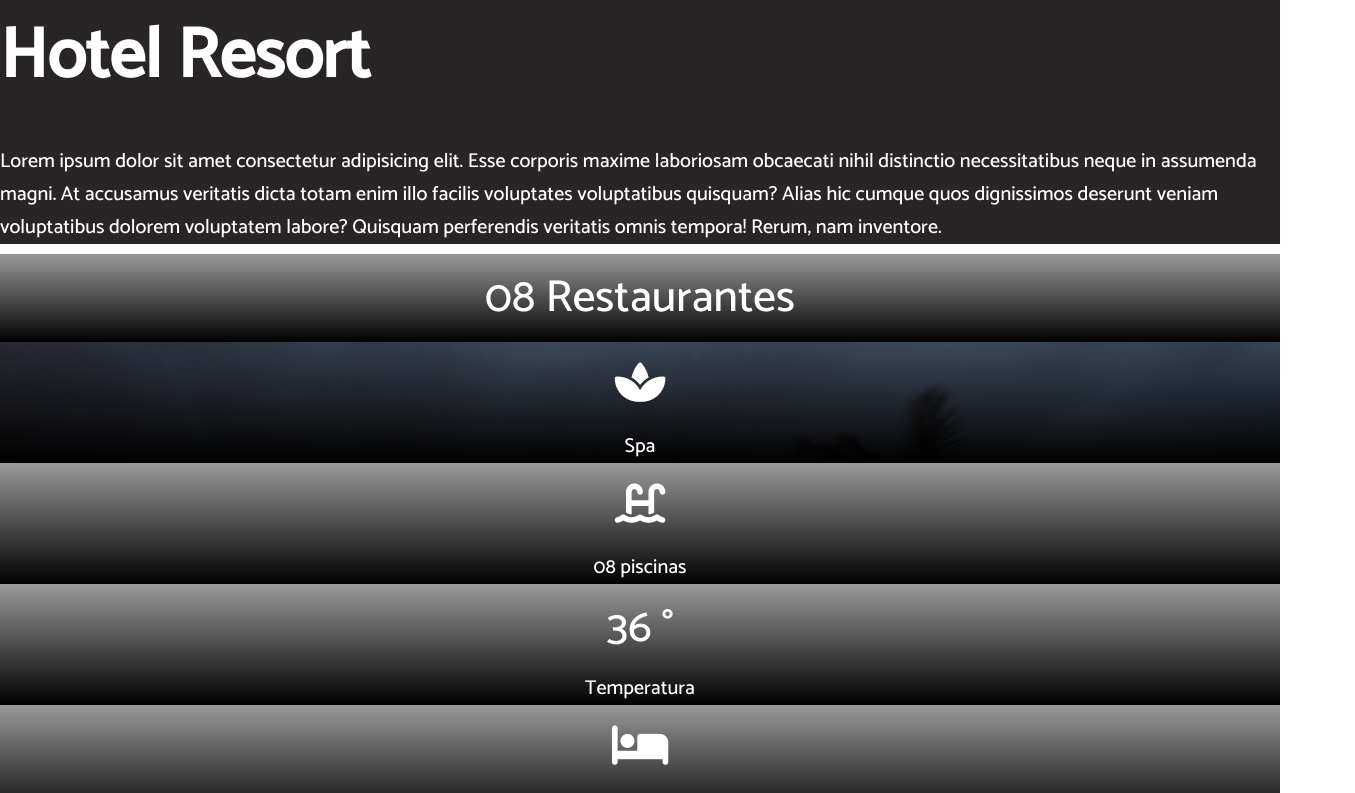
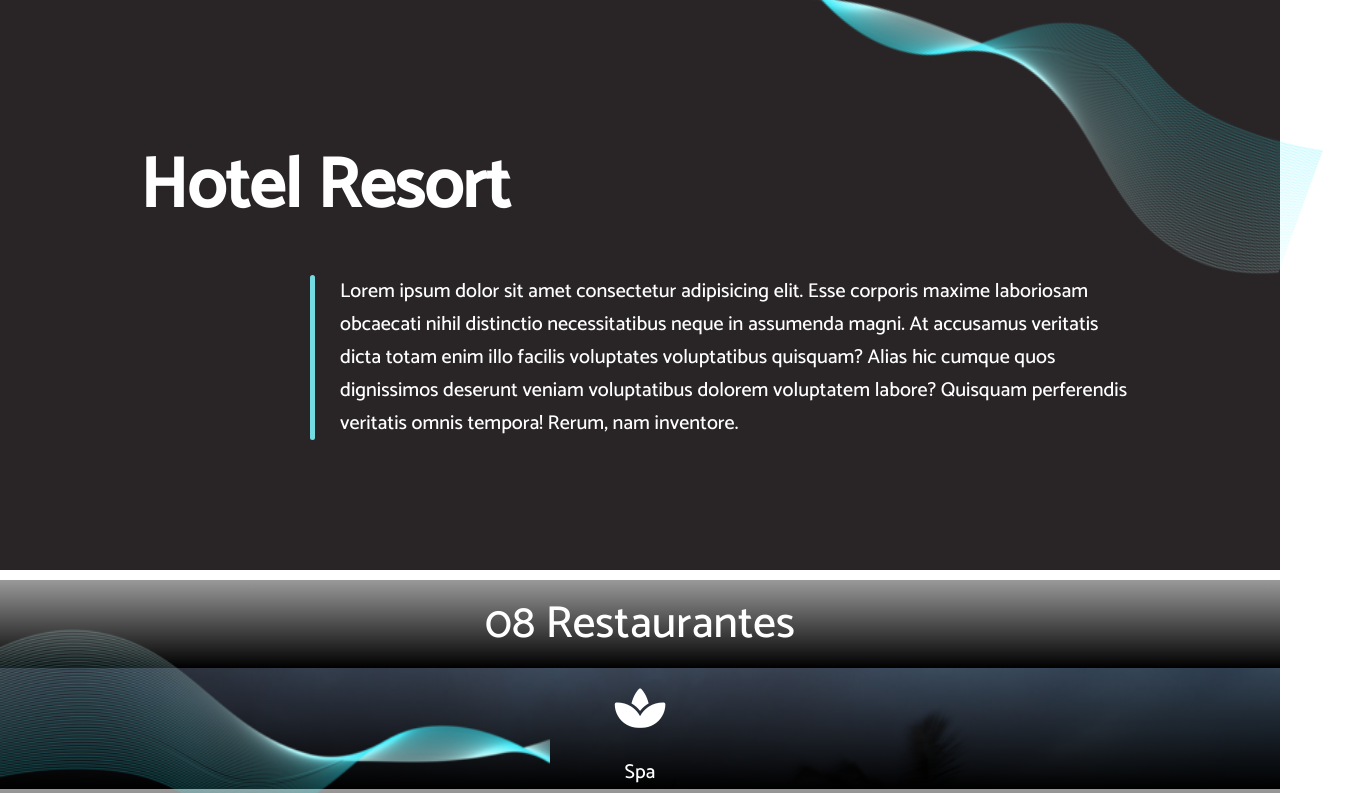
Before and after one commit to cysayuri/1twd, a plain HTML site: page aula2709/index.html in a window 1280 px wide. Shown: the top 793 px of the page, 1355 px wide, since content can reach past the window. Drawn offline with Linux system fonts and the light colour scheme.

Commit message:
Início da aula

```diff
--- a/aula2709/css/style.css
+++ b/aula2709/css/style.css
@@ -18,9 +18,29 @@ body {
 .intro {
     background: #292526;
     color: #fff;
+    position: relative;
+
+    &:before, &:after {
+        content: '';
+        background: url(../images/effect.png) no-repeat;
+        background-size: contain;
+        position: absolute;
+        width: 550px;
+        height: 300px;
+    }
+
+    &:before {
+        top: -40px;
+        right: -40px;
+        transform: rotate(200deg);
+    }
 }
 
 .intro__container {
+    max-width: 1000px;
+    margin: 0 auto;
+    padding: 130px 0;
+
     h1 {
         font-size: 7rem;
         margin-bottom: 30px;
@@ -28,6 +48,20 @@ body {
 
     p {
         font-size: 2rem;
+        position: relative;
+        max-width: 800px;
+        margin: 0 0 0 auto;
+
+        &:before {
+            content: '';
+            background-color: #74dbe2;
+            border-radius: 3px;
+            position: absolute;
+            top: 0;
+            left: -30px;
+            width: 5px;
+            height: 100%;
+        }
     }
 }
 
```
